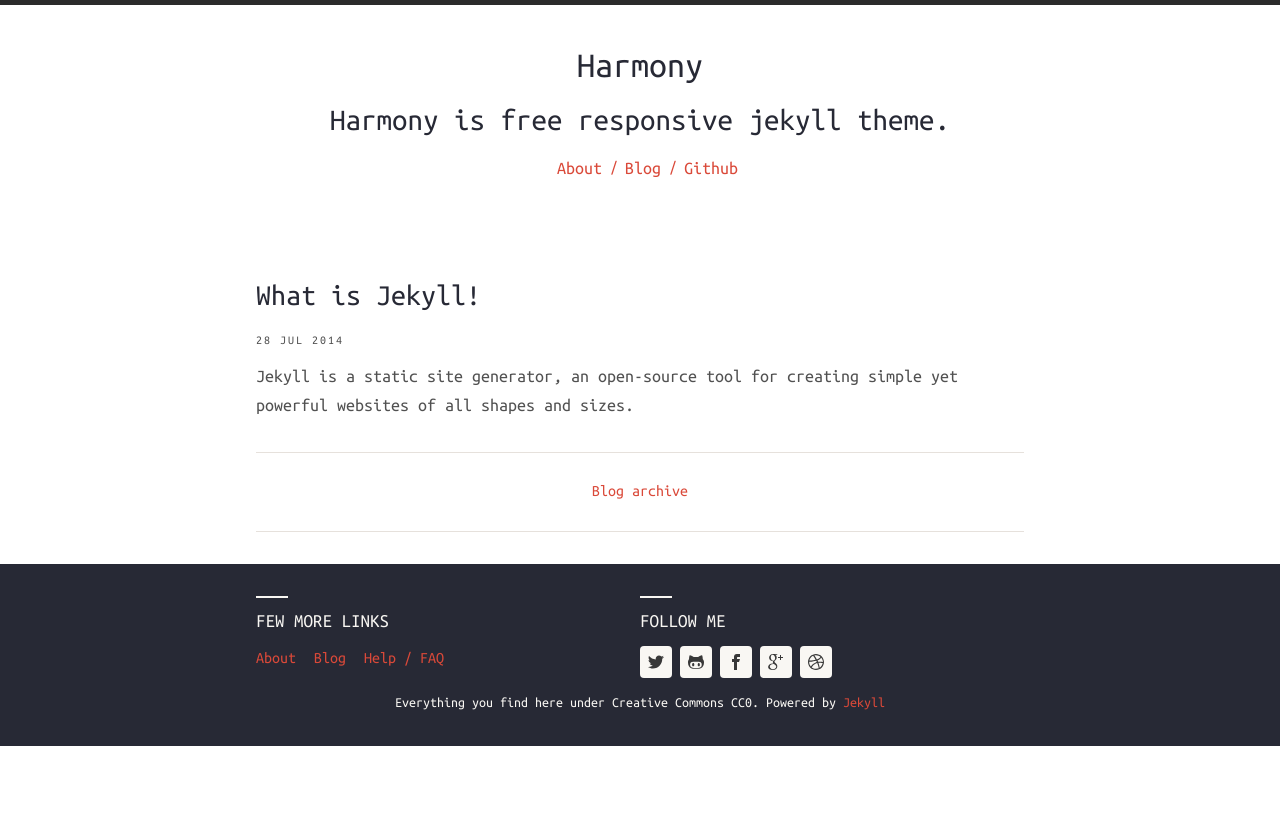
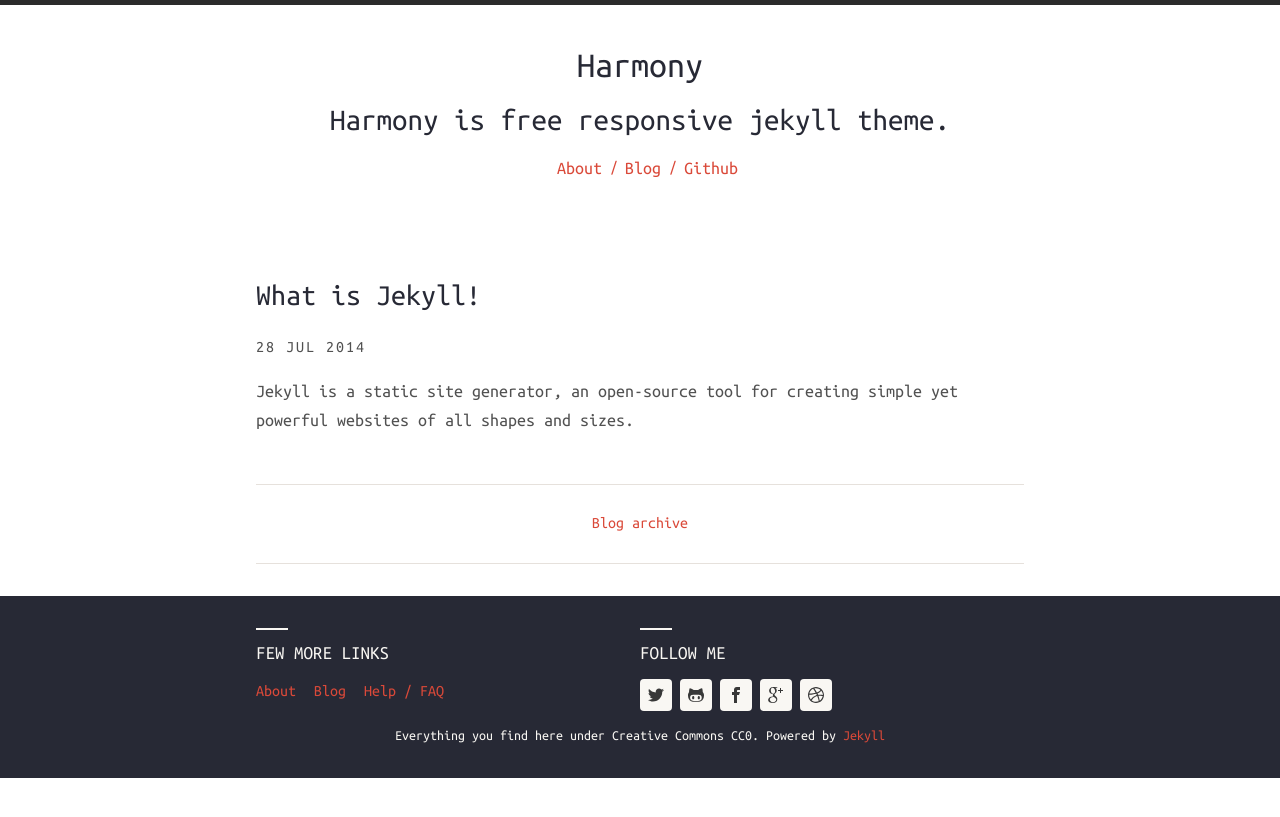
Before and after one commit to gayanvirajith/harmony, a Jekyll site: the page built from index.html, in a window 1280 px wide. Shown: the top 817 px of the page. Built offline with Jekyll 4.4.1, drawn with Linux system fonts in a browser that asks for light colours; nearby versions of some CDN libraries.

Commit message:
Css changes

```diff
--- a/assets/css/main.scss
+++ b/assets/css/main.scss
@@ -350,7 +350,6 @@
 
   div.page-content {
     ul {
-
       padding: 1em 0;
       li {
         @include font-size(12px);
@@ -421,6 +420,10 @@
 
     img {
       padding: 1em 0;
+    }
+
+    p {
+      margin-bottom: 1em;
     }
   }
 }
@@ -602,6 +605,10 @@
   overflow: hidden;
   display: block;
   padding: 1em 0;
+
+  @include MQ(M) {
+    @include font-size(16px);
+  }
 }
 
 /* --------------------------------
```
